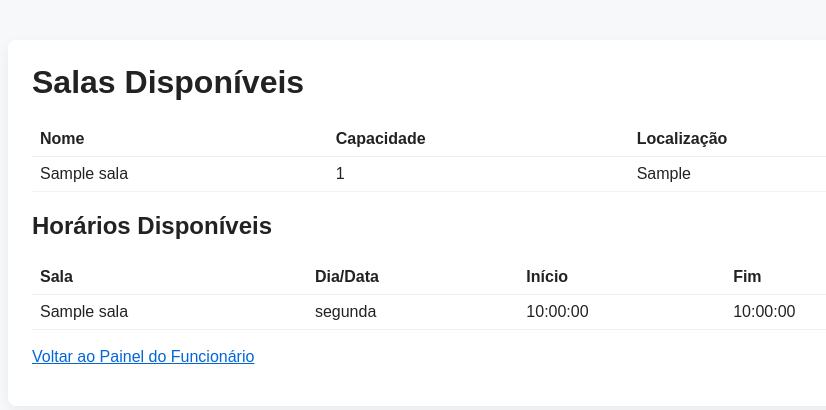
After one commit to a10445-sudo/pap_miguel1, a PHP site: page /salas.php in a window 1280 px wide. The commit adds this page. Shown: the top 410 px of the page, without its empty margins (158-984 px from the left). Run offline with PHP 8.4, Linux system fonts and the light colour scheme; the visitor is signed in with stand-in values (Sample User, id 1); tables that the repository leaves empty hold one stand-in row (values such as "Sample post").

Commit message:
horarios

```diff
--- a/db.php
+++ b/db.php
@@ -20,7 +20,7 @@ try {
             ]);
             // Criar base de dados
             $tmp->exec("CREATE DATABASE IF NOT EXISTS `$DB_NAME` CHARACTER SET utf8mb4 COLLATE utf8mb4_unicode_ci");
-            // Selecionar DB e criar tabela users se não existir
+            // Selecionar DB e criar tabelas se não existirem
             $tmp->exec("USE `$DB_NAME`;
                 CREATE TABLE IF NOT EXISTS users (
                   nrprocesso INT UNSIGNED NOT NULL,
@@ -44,6 +44,36 @@ try {
                   requester_id INT NOT NULL,
                   status VARCHAR(40) NOT NULL DEFAULT 'pendente',
                   created_at DATETIME DEFAULT CURRENT_TIMESTAMP
+                ) ENGINE=InnoDB DEFAULT CHARSET=utf8mb4;
+                CREATE TABLE IF NOT EXISTS salas (
+                  id INT AUTO_INCREMENT PRIMARY KEY,
+                  nome VARCHAR(150) NOT NULL,
+                  capacidade INT DEFAULT NULL,
+                  localizacao VARCHAR(255) DEFAULT NULL,
+                  created_by INT DEFAULT NULL,
+                  created_at DATETIME DEFAULT CURRENT_TIMESTAMP
+                ) ENGINE=InnoDB DEFAULT CHARSET=utf8mb4;
+                CREATE TABLE IF NOT EXISTS horarios (
+                  id INT AUTO_INCREMENT PRIMARY KEY,
+                  sala_id INT NOT NULL,
+                  dia_semana ENUM('segunda','terca','quarta','quinta','sexta','sabado','domingo') DEFAULT NULL,
+                  data_especifica DATE DEFAULT NULL,
+                  hora_inicio TIME NOT NULL,
+                  hora_fim TIME NOT NULL,
+                  disponivel TINYINT(1) NOT NULL DEFAULT 1,
+                  created_by INT DEFAULT NULL,
+                  created_at DATETIME DEFAULT CURRENT_TIMESTAMP,
+                  FOREIGN KEY (sala_id) REFERENCES salas(id) ON DELETE CASCADE
+                ) ENGINE=InnoDB DEFAULT CHARSET=utf8mb4;
+                CREATE TABLE IF NOT EXISTS room_requests (
+                  id INT AUTO_INCREMENT PRIMARY KEY,
+                  sala_id INT NOT NULL,
+                  horario_id INT NOT NULL,
+                  requester_id INT NOT NULL,
+                  status ENUM('pendente','aprovado','rejeitado') NOT NULL DEFAULT 'pendente',
+                  created_at DATETIME DEFAULT CURRENT_TIMESTAMP,
+                  FOREIGN KEY (sala_id) REFERENCES salas(id) ON DELETE CASCADE,
+                  FOREIGN KEY (horario_id) REFERENCES horarios(id) ON DELETE CASCADE
                 ) ENGINE=InnoDB DEFAULT CHARSET=utf8mb4;");
             // Re-conectar à base de dados criada
             $pdo = new PDO("mysql:host=$DB_HOST;dbname=$DB_NAME;charset=utf8mb4", $DB_USER, $DB_PASS, [
--- a/funcionario.php
+++ b/funcionario.php
@@ -39,6 +39,11 @@ $msg = $_GET['msg'] ?? '';
         <h3>Ver Pedidos</h3>
       </a>
 
+      <a class="icon-card" href="salas.php">
+        <span class="emoji">🏫</span>
+        <h3>Ver Salas</h3>
+      </a>
+
     </div>
 
     <p style="margin-top:18px"><a href="dashboard.php">Voltar ao Dashboard</a> · <a href="logout.php">Terminar sessão</a></p>
--- /dev/null
+++ b/salas.php
@@ -0,0 +1,99 @@
+<?php
+session_start();
+if (!isset($_SESSION['user_id'])) {
+    header('Location: index.php?msg=' . urlencode('Por favor entre para aceder.'));
+    exit;
+}
+if (!isset($_SESSION['user_role']) || $_SESSION['user_role'] !== 'funcionario') {
+    header('Location: dashboard.php?msg=' . urlencode('Acesso negado.'));
+    exit;
+}
+require 'db.php';
+
+// Garantir que a tabela de salas exista
+$pdo->exec("CREATE TABLE IF NOT EXISTS salas (
+  id INT AUTO_INCREMENT PRIMARY KEY,
+  nome VARCHAR(150) NOT NULL,
+  capacidade INT DEFAULT NULL,
+  localizacao VARCHAR(255) DEFAULT NULL,
+  created_by INT DEFAULT NULL,
+  created_at DATETIME DEFAULT CURRENT_TIMESTAMP
+) ENGINE=InnoDB DEFAULT CHARSET=utf8mb4;");
+
+$stmt = $pdo->query('SELECT * FROM salas ORDER BY nome');
+$salas = $stmt->fetchAll();
+
+$stmt = $pdo->query('SELECT h.*, s.nome AS sala_nome FROM horarios h JOIN salas s ON s.id = h.sala_id WHERE h.disponivel = 1 ORDER BY s.nome, h.hora_inicio');
+$horarios = $stmt->fetchAll();
+
+$name = htmlspecialchars($_SESSION['user_name']);
+$msg = $_GET['msg'] ?? '';
+?>
+<!doctype html>
+<html lang="pt">
+<head>
+  <meta charset="utf-8">
+  <meta name="viewport" content="width=device-width, initial-scale=1">
+  <title>Salas</title>
+  <link rel="stylesheet" href="styles.css">
+</head>
+<body>
+  <main class="container">
+    <h1>Salas Disponíveis</h1>
+    <?php if ($msg): ?>
+      <div class="flash"><?php echo htmlspecialchars($msg); ?></div>
+    <?php endif; ?>
+
+    <?php if (count($salas) === 0): ?>
+      <p>Não existem salas registadas.</p>
+    <?php else: ?>
+      <table style="width:100%;border-collapse:collapse">
+        <thead>
+          <tr>
+            <th style="text-align:left;padding:8px;border-bottom:1px solid #eee">Nome</th>
+            <th style="text-align:left;padding:8px;border-bottom:1px solid #eee">Capacidade</th>
+            <th style="text-align:left;padding:8px;border-bottom:1px solid #eee">Localização</th>
+          </tr>
+        </thead>
+        <tbody>
+        <?php foreach ($salas as $s): ?>
+          <tr>
+            <td style="padding:8px;border-bottom:1px solid #f2f2f2"><?php echo htmlspecialchars($s['nome']); ?></td>
+            <td style="padding:8px;border-bottom:1px solid #f2f2f2"><?php echo $s['capacidade'] ? (int)$s['capacidade'] : '-'; ?></td>
+            <td style="padding:8px;border-bottom:1px solid #f2f2f2"><?php echo htmlspecialchars($s['localizacao'] ?: '-'); ?></td>
+          </tr>
+        <?php endforeach; ?>
+        </tbody>
+      </table>
+    <?php endif; ?>
+
+    <h2>Horários Disponíveis</h2>
+    <?php if (count($horarios) === 0): ?>
+      <p>Não existem horários disponíveis no momento.</p>
+    <?php else: ?>
+      <table style="width:100%;border-collapse:collapse">
+        <thead>
+          <tr>
+            <th style="text-align:left;padding:8px;border-bottom:1px solid #eee">Sala</th>
+            <th style="text-align:left;padding:8px;border-bottom:1px solid #eee">Dia/Data</th>
+            <th style="text-align:left;padding:8px;border-bottom:1px solid #eee">Início</th>
+            <th style="text-align:left;padding:8px;border-bottom:1px solid #eee">Fim</th>
+          </tr>
+        </thead>
+        <tbody>
+        <?php foreach ($horarios as $h): ?>
+          <tr>
+            <td style="padding:8px;border-bottom:1px solid #f2f2f2"><?php echo htmlspecialchars($h['sala_nome']); ?></td>
+            <td style="padding:8px;border-bottom:1px solid #f2f2f2"><?php echo $h['dia_semana'] ? htmlspecialchars($h['dia_semana']) : htmlspecialchars($h['data_especifica']); ?></td>
+            <td style="padding:8px;border-bottom:1px solid #f2f2f2"><?php echo htmlspecialchars($h['hora_inicio']); ?></td>
+            <td style="padding:8px;border-bottom:1px solid #f2f2f2"><?php echo htmlspecialchars($h['hora_fim']); ?></td>
+          </tr>
+        <?php endforeach; ?>
+        </tbody>
+      </table>
+    <?php endif; ?>
+
+    <p style="margin-top:18px"><a href="funcionario.php">Voltar ao Painel do Funcionário</a></p>
+  </main>
+</body>
+</html>
```
Also changed, not shown: professor.php (+31 -0 lines), requisicao_sala.php (+10 -0 lines).
